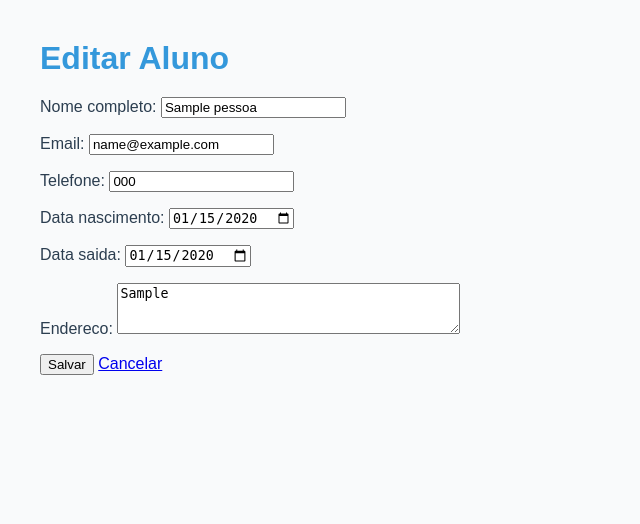
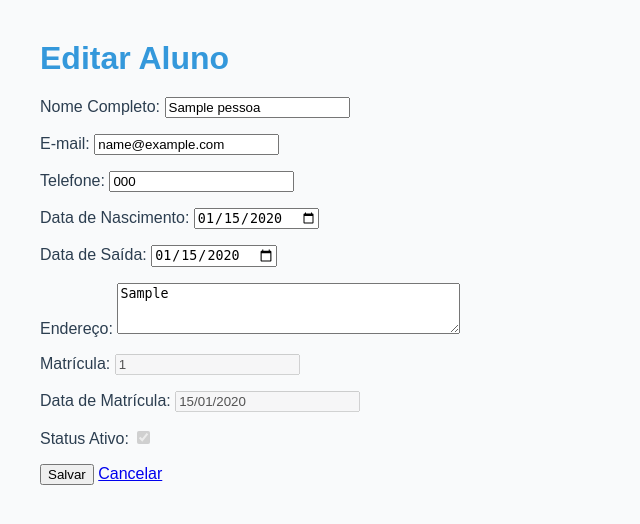
Before and after one commit to PDTCCLF/bora-fazer-acontecer, a Django app: page /pessoas/alunos/1/editar/ in a window 1280 px wide. Shown: the top 524 px of the page, without its empty margins (0-640 px from the left). Run offline with Django 5.2, Linux system fonts and the light colour scheme; tables that the repository leaves empty hold one stand-in row (values such as "Sample post").

Commit message:
style: muda labels dos campos nas paginas

```diff
--- a/patrocinadores/templates/patrocinadores/financiamentos.html
+++ b/patrocinadores/templates/patrocinadores/financiamentos.html
@@ -12,7 +12,7 @@
     <ul class="lista-financiamentos">
         {% for financiamento in financiamentos %}
             <li>
-                {{ financiamento.patrocinador.nome }} - {{ financiamento.evento.nome }}: R$ {{ financiamento.valor }}
+                {{ financiamento.patrocinador.nome }} - {{ financiamento.evento.nome }}
                 <a class="btn" href="{% url 'editar_financiamento' financiamento.id %}">Editar</a>
                 <a class="btn btn-danger" href="{% url 'deletar_financiamento' financiamento.id %}">Deletar</a>
             </li>
--- a/patrocinadores/templates/patrocinadores/lista.html
+++ b/patrocinadores/templates/patrocinadores/lista.html
@@ -13,7 +13,7 @@
     <ul class="lista-patrocinadores">
         {% for patrocinador in patrocinadores %}
             <li>
-                {{ patrocinador.nome }} - {{ patrocinador.email }} - {{ patrocinador.telefone_contato }}
+                {{ patrocinador.nome }} - {{ patrocinador.campo_atividade }}
                 <a class="btn" href="{% url 'editar_patrocinador' patrocinador.id %}">Editar</a>
                 <a class="btn btn-danger" href="{% url 'deletar_patrocinador' patrocinador.id %}">Deletar</a>
             </li>
--- a/pessoas/forms.py
+++ b/pessoas/forms.py
@@ -24,12 +24,39 @@ class AlunoForm(forms.ModelForm):
             'data_saida': ISODateInput(attrs={'class': 'form-control'}),
             'endereco': forms.Textarea(attrs={'class': 'form-control', 'rows': 3}),
         }
+        exclude = ['matricula_id', 'data_matricula', 'status_ativo']
+        labels = {
+            'nome_completo': 'Nome Completo',
+            'email': 'E-mail',
+            'telefone': 'Telefone',
+            'data_nascimento': 'Data de Nascimento',
+            'data_saida': 'Data de Saída',
+            'endereco': 'Endereço',
+        }
 
     def __init__(self, *args, **kwargs):
         super().__init__(*args, **kwargs)
         # garantir que o parsing também aceite o formato ISO vindo do <input type="date">
         for f in ('data_nascimento', 'data_saida'):
             self.fields[f].input_formats = ['%Y-%m-%d']
+        # Campos só para visualização
+        if self.instance and self.instance.pk:
+            self.fields['matricula_id'] = forms.CharField(
+                initial=self.instance.matricula_id,
+                disabled=True,
+                label="Matrícula"
+            )
+            self.fields['data_matricula'] = forms.DateField(
+                initial=self.instance.data_matricula,
+                disabled=True,
+                label="Data de Matrícula"
+            )
+            self.fields['status_ativo'] = forms.BooleanField(
+                initial=self.instance.status_ativo,
+                disabled=True,
+                required=False,
+                label="Status Ativo"
+            )
 
 # Formulário para Voluntário
 class VoluntarioForm(forms.ModelForm):
@@ -44,9 +71,36 @@ class VoluntarioForm(forms.ModelForm):
             'data_saida': ISODateInput(attrs={'class': 'form-control'}),
             'endereco': forms.Textarea(attrs={'class': 'form-control', 'rows': 3}),
         }
+        exclude = ['matricula_id', 'data_matricula', 'status_ativo']
+        labels = {
+            'nome_completo': 'Nome Completo',
+            'email': 'E-mail',
+            'telefone': 'Telefone',
+            'data_nascimento': 'Data de Nascimento',
+            'data_saida': 'Data de Saída',
+            'endereco': 'Endereço',
+        }
 
     def __init__(self, *args, **kwargs):
         super().__init__(*args, **kwargs)
         # garantir que o parsing também aceite o formato ISO vindo do <input type="date">
         for f in ('data_nascimento', 'data_saida'):
             self.fields[f].input_formats = ['%Y-%m-%d']
+        # Campos só para visualização
+        if self.instance and self.instance.pk:
+            self.fields['matricula_id'] = forms.CharField(
+                initial=self.instance.matricula_id,
+                disabled=True,
+                label="Matrícula"
+            )
+            self.fields['data_matricula'] = forms.DateField(
+                initial=self.instance.data_matricula,
+                disabled=True,
+                label="Data de Matrícula"
+            )
+            self.fields['status_ativo'] = forms.BooleanField(
+                initial=self.instance.status_ativo,
+                disabled=True,
+                required=False,
+                label="Status Ativo"
+            )
--- a/pessoas/templates/pessoas/alunos/lista.html
+++ b/pessoas/templates/pessoas/alunos/lista.html
@@ -14,7 +14,7 @@
     <ul class="lista-alunos">
         {% for aluno in alunos %}
             <li>
-                {{ aluno.nome_completo }} - {{ aluno.matricula_id }} - {{ aluno.data_matricula }} - {{ aluno.data_saida }} - {{ aluno.status_ativo }}
+                {{ aluno.nome_completo }}
                 <a class="btn" href="{% url 'editar_aluno' aluno.id %}">Editar</a>
                 <a class="btn btn-danger" href="{% url 'deletar_aluno' aluno.id %}">Deletar</a>
             </li>
--- a/pessoas/templates/pessoas/voluntarios/lista.html
+++ b/pessoas/templates/pessoas/voluntarios/lista.html
@@ -14,7 +14,7 @@
     <ul class="lista-voluntarios">
         {% for voluntario in voluntarios %}
             <li>
-                {{ voluntario.nome_completo }} - {{ voluntario.matricula_id }} - {{ voluntario.data_matricula }} - {{ voluntario.data_saida }} - {{ voluntario.status_ativo }}
+                {{ voluntario.nome_completo }}
                 <a class="btn" href="{% url 'editar_voluntario' voluntario.id %}">Editar</a>
                 <a class="btn btn-danger" href="{% url 'deletar_voluntario' voluntario.id %}">Deletar</a>
             </li>
```
Also changed, not shown: eventos/forms.py (+20 -0 lines), patrocinadores/forms.py (+7 -0 lines).
